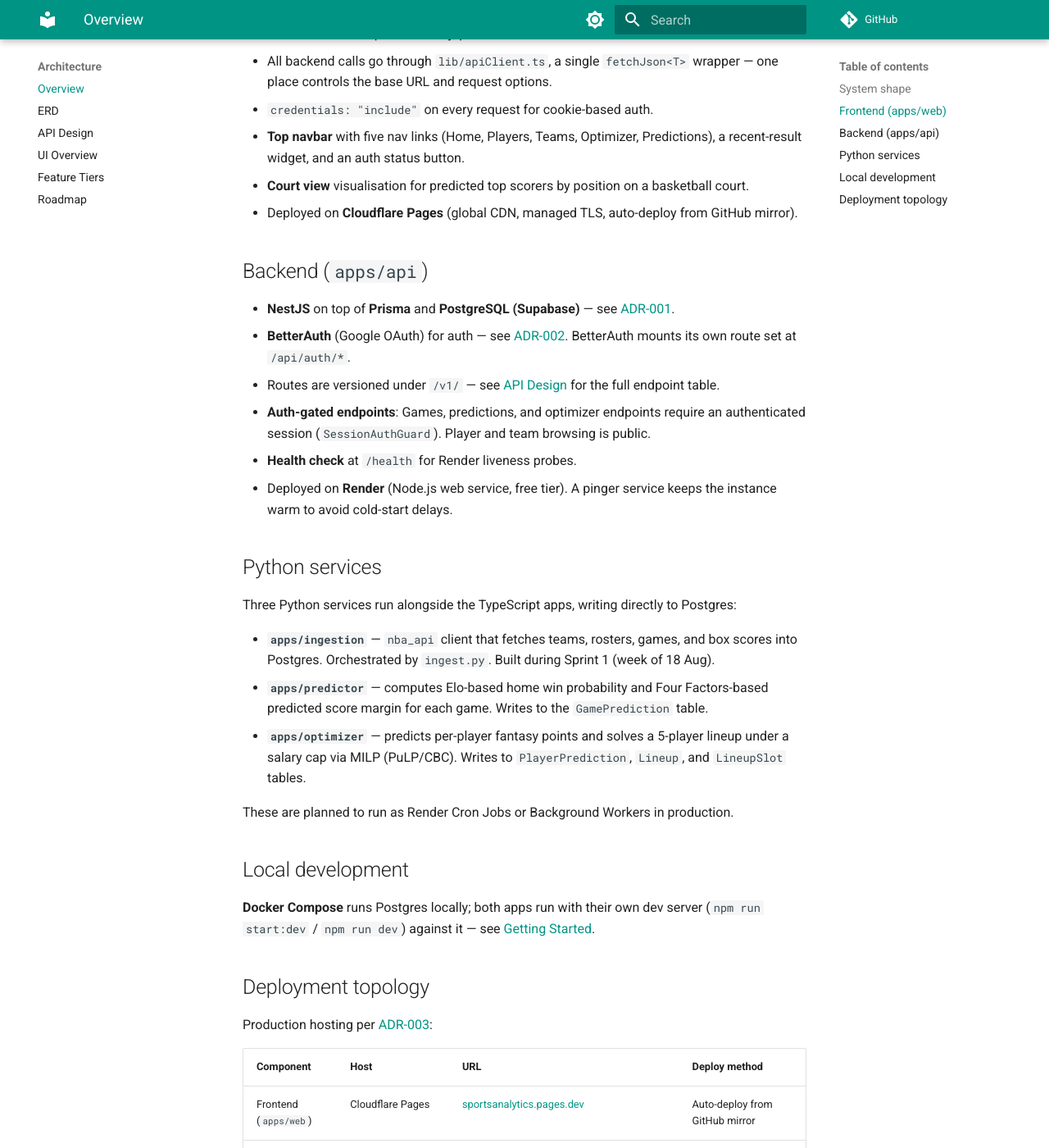
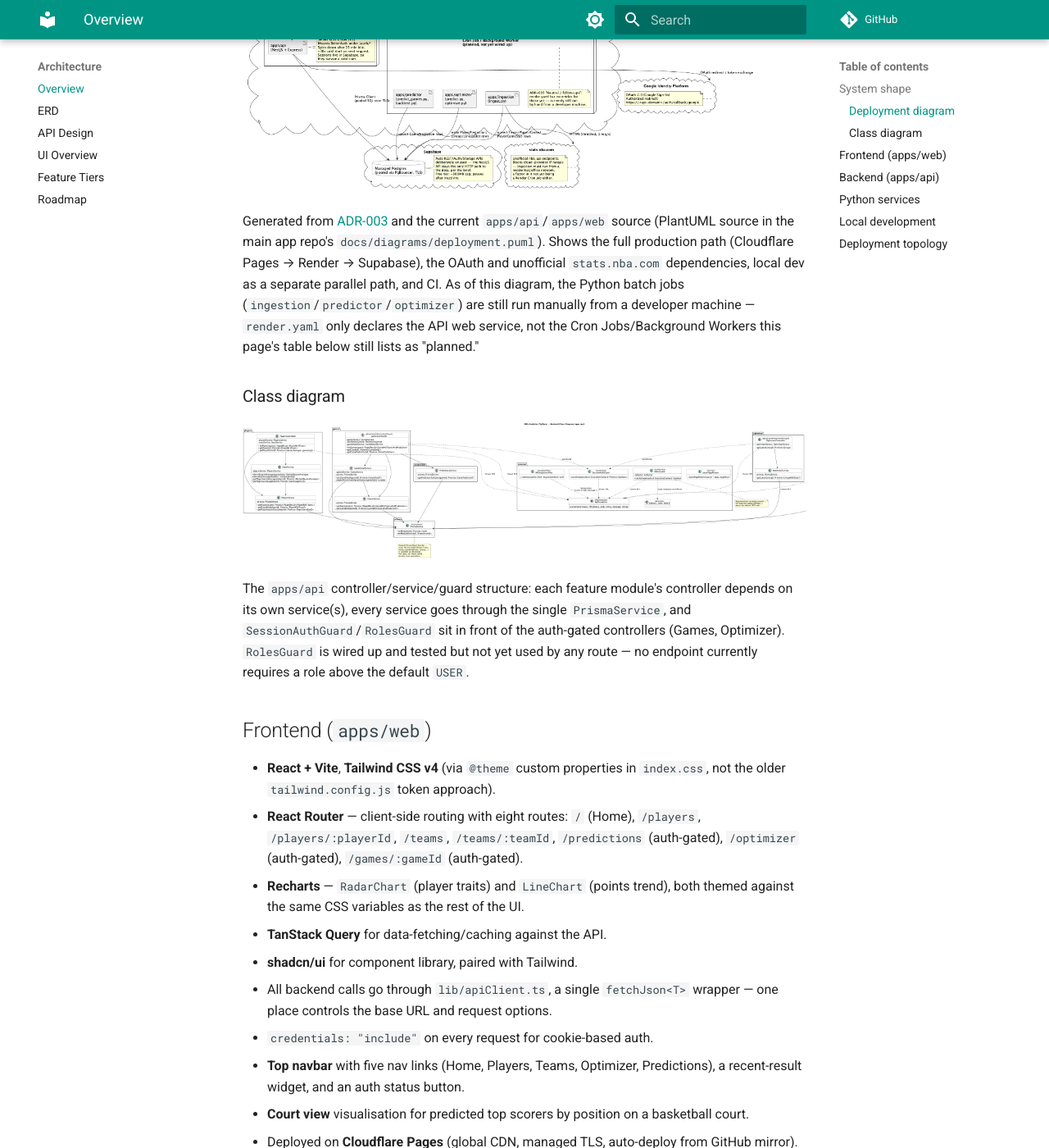
Before and after one commit to Sports-Analytics-Innovation-Platform/Innovation-Documentation-Website, an MkDocs documentation site: the page built from docs/design/architecture.md, in a window 1280 px wide and 1400 px high, scrolled down 1162 px. Shown: the whole window at 82% size. Built offline with MkDocs 1.6.1 and Material for MkDocs 9.7.7, drawn with Linux system fonts in a browser that asks for light colours; comment, search, counter and statistics services are not loaded.

Commit message:
docs: add deployment, ERD, class, and sequence diagrams
Renders PlantUML diagrams generated from the current apps/api source
and ADR-003 into Architecture, ERD, and API Design pages: a deployment
diagram (Cloudflare Pages / Render / Supabase topology), the full
database ERD, a backend class diagram, and a sequence diagram for the
GET /v1/games/:id/prediction cross-origin auth flow. PlantUML sources
live in the main app repo's docs/diagrams/.

Co-Authored-By: Claude Sonnet 5 <noreply@anthropic.com>

````diff
--- a/docs/design/architecture.md
+++ b/docs/design/architecture.md
@@ -28,6 +28,18 @@
 ```
 
 This satisfies the brief's non-monolithic requirement (§2.1): `apps/web` and `apps/api` are separate, independently deployed applications that only communicate over HTTP — confirmed directly from the code (`apiClient.ts` calls `fetch` against `VITE_API_BASE_URL`, nothing shares in-process state). The three Python services (`ingestion`, `predictor`, `optimizer`) write directly to Postgres as separate processes, never through the API.
+
+### Deployment diagram
+
+![Deployment diagram](diagrams/deployment.png)
+
+Generated from [ADR-003](../decisions/adr-003-hosting-topology.md) and the current `apps/api`/`apps/web` source (PlantUML source in the main app repo's `docs/diagrams/deployment.puml`). Shows the full production path (Cloudflare Pages → Render → Supabase), the OAuth and unofficial `stats.nba.com` dependencies, local dev as a separate parallel path, and CI. As of this diagram, the Python batch jobs (`ingestion`/`predictor`/`optimizer`) are still run manually from a developer machine — `render.yaml` only declares the API web service, not the Cron Jobs/Background Workers this page's table below still lists as "planned."
+
+### Class diagram
+
+![Backend class diagram](diagrams/class-diagram.png)
+
+The `apps/api` controller/service/guard structure: each feature module's controller depends on its own service(s), every service goes through the single `PrismaService`, and `SessionAuthGuard`/`RolesGuard` sit in front of the auth-gated controllers (Games, Optimizer). `RolesGuard` is wired up and tested but not yet used by any route — no endpoint currently requires a role above the default `USER`.
 
 ## Frontend (`apps/web`)
 
````
Also changed, not shown: docs/design/api-design.md (+6 -0 lines), docs/design/erd.md (+6 -0 lines), docs/design/diagrams/class-diagram.png (added), docs/design/diagrams/database-erd.png (added), docs/design/diagrams/deployment.png (added), docs/design/diagrams/sequence-game-prediction.png (added).
